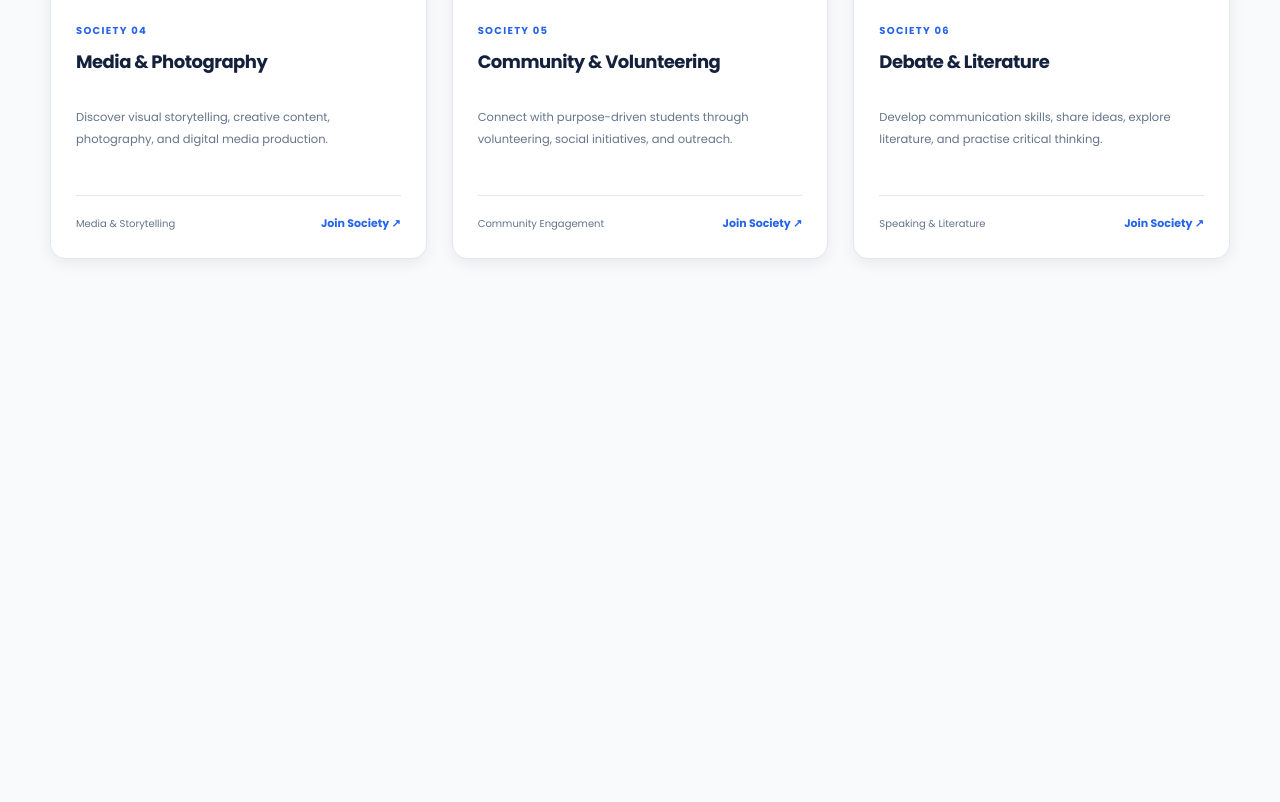
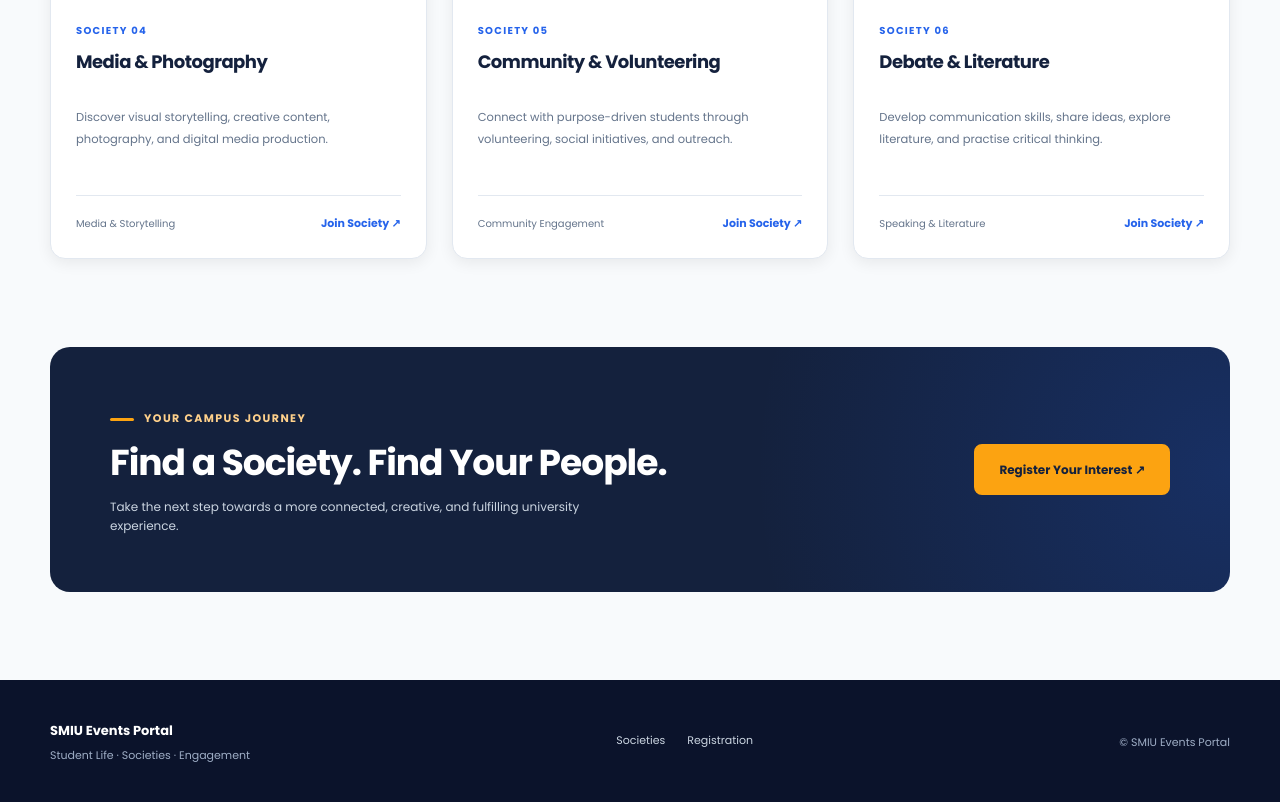
Before and after one commit to saadi159/SMIU-Event-Portal-BSE-24S-089-057-053-, a plain HTML site: page societies.html in a window 1280 px wide. Shown: the part 1951-2753 px from the top of the page. Before the commit the page ends 2298 px from the top, so only its background shows below. Drawn offline with Linux system fonts and the light colour scheme.

Commit message:
feat: add society registration CTA and footer

```diff
--- a/societies.html
+++ b/societies.html
@@ -419,8 +419,45 @@
         </div>
     </section>
 
+    <!-- JOIN CTA -->
+    <section class="join-section">
+        <div class="container">
+            <div class="join-panel">
+                <div>
+                    <span class="eyebrow">Your Campus Journey</span>
+                    <h2>Find a Society. Find Your People.</h2>
+                    <p>
+                        Take the next step towards a more connected,
+                        creative, and fulfilling university experience.
+                    </p>
+                </div>
+
+                <a href="registration.html" class="btn-accent">
+                    Register Your Interest ↗
+                </a>
+            </div>
+        </div>
+    </section>
+
 
 <main>
+
+<!-- FOOTER -->
+<footer class="footer">
+    <div class="container footer-inner">
+        <div>
+            <strong>SMIU Events Portal</strong>
+            <p>Student Life · Societies · Engagement</p>
+        </div>
+
+        <div class="footer-links">
+            <a href="societies.html">Societies</a>
+            <a href="registration.html">Registration</a>
+        </div>
+
+        <p>© <span id="year"></span> SMIU Events Portal</p>
+    </div>
+</footer>
 
 </main>
 
```
